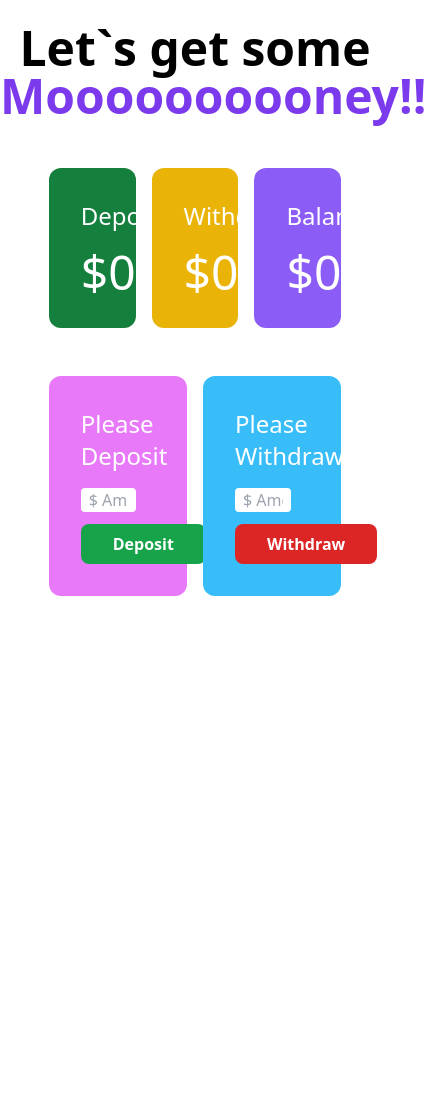
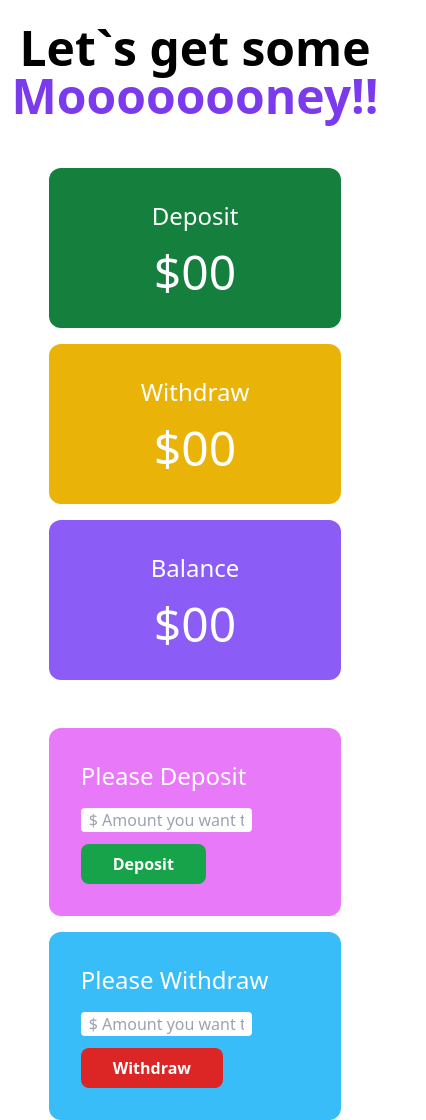
Before and after one commit to Hacker1971/Baap-Er-Bank, a plain HTML site: page bank.html in a window 390 px wide. Shown: the whole page, 426 px wide, since content can reach past the window. Before the commit the page ends 844 px from the top, so only its background shows below. Drawn offline with nearby package versions, Linux system fonts and the light colour scheme.

Commit message:
responsive

```diff
--- a/bank.html
+++ b/bank.html
@@ -9,11 +9,11 @@
 </head>
 <body>
     <header>
-        <h1 class="text-center text-5xl mt-6  font-bold">Let`s get some <span class="font-semibold text-violet-600">Moooooooooney!!</span></h1>
+        <h1 class="text-center text-5xl mt-6  font-bold">Let`s get some <span class="font-semibold text-violet-600">Moooooooney!!</span></h1>
     </header>
     <main>
         <section class="mt-12">
-            <div class="grid grid-cols-3 gap-4 w-9/12 mx-auto">
+            <div class="grid md:grid-cols-3 gap-4 w-9/12 mx-auto mb-5">
                 <div class="bg-green-700 p-8 rounded-xl">
                     <h1 class="text-2xl text-white text-center mb-4">Deposit</h1>
                     <h2 class="text-5xl text-white text-center" >$<span id="depo-total">00</span></h2>
@@ -31,7 +31,7 @@
         </section>
 
         <section class="mt-12">
-            <div class="grid grid-cols-2 gap-4 w-9/12 mx-auto">
+            <div class="grid md:grid-cols-2 gap-4 w-9/12 mx-auto">
                 <div class="bg-fuchsia-400 p-8 rounded-xl">
                     <h1 class="text-2xl text-white  mb-4">Please Deposit</h1>
                     <input class="block w-9/12 mb-3 px-2 rounded" type="text" name="" id="Deposit-text" placeholder="$ Amount you want to Deposit">
```
